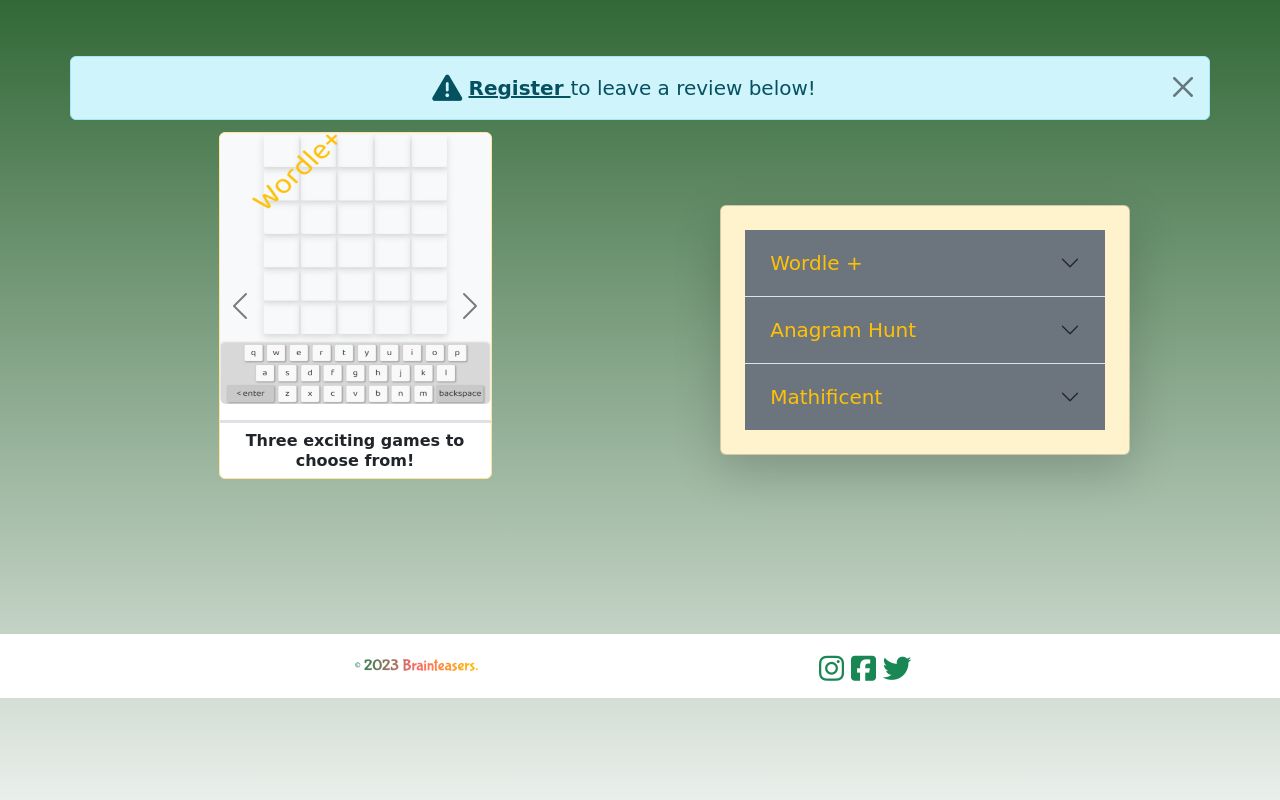
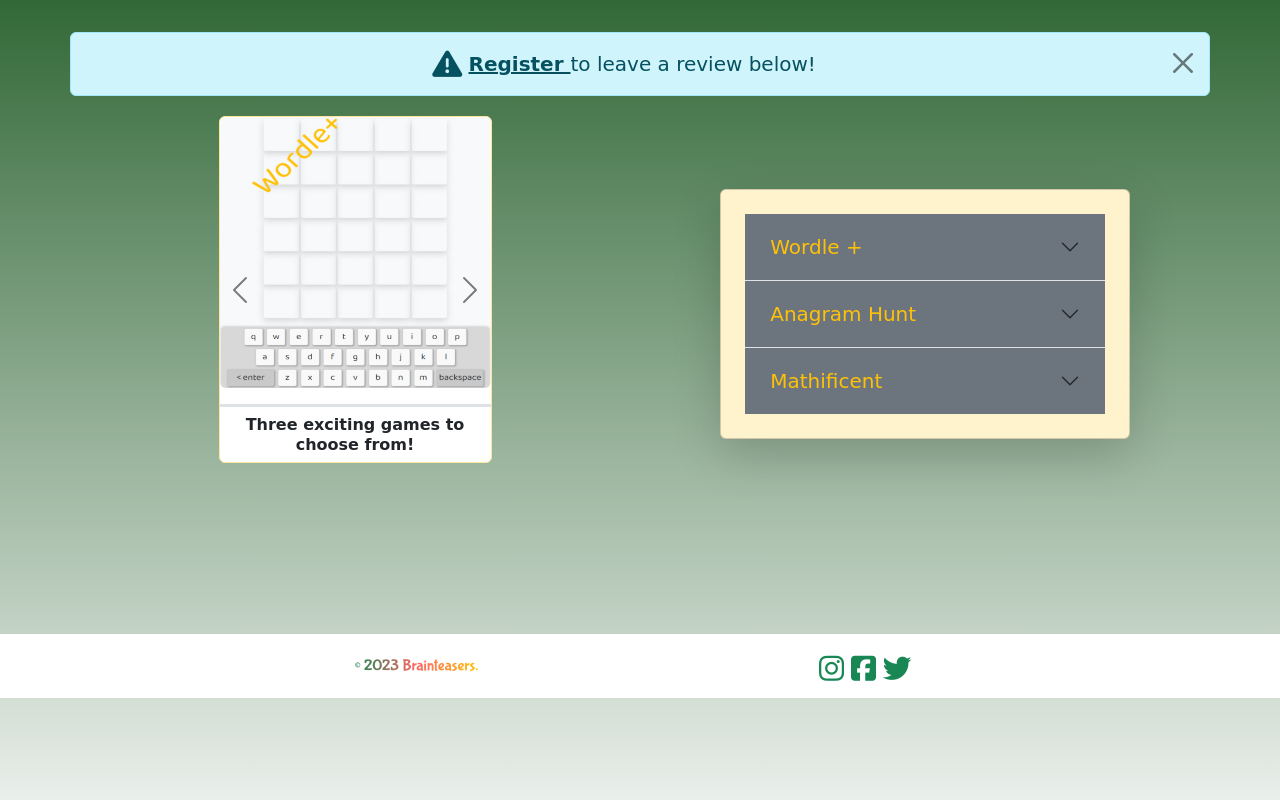
Before and after one commit to Ubuntufoo/BrainTeasersSite, a Django app: page / in a window 1280 px wide. Shown: the part 102-902 px from the top of the page. Run offline with Django 4.2, Linux system fonts and the light colour scheme; some libraries are stand-ins or nearby versions; some web fonts are replaced.

Commit message:
Update home.html row mb-3 mt-4

```diff
--- a/templates/home.html
+++ b/templates/home.html
@@ -10,7 +10,7 @@
 <main class="py-2">
   <div class="sticky-top" style="height: 60px;">
   {% if not user.is_authenticated %}
-    <div id="alertDiv" class="d-none my-5 container mx-auto alert alert-info alert-dismissible fade show text-center fs-5 text-nowrap" role="alert">
+    <div id="alertDiv" class="d-none my-4 container mx-auto alert alert-info alert-dismissible fade show text-center fs-5 text-nowrap" role="alert">
       <i class="fa-solid fa-triangle-exclamation fa-xl"></i>
       <a href="{% url 'account_signup' %}" class="alert-link"> Register </a> to leave a review below!
       <button type="button" class="btn-close" data-bs-dismiss="alert" aria-label="Close"></button>
@@ -32,7 +32,7 @@
     <div class="display-6 text-danger text-center d-md-inline-block">to the test!</div>
   </section> {% endcomment %}
   <section class="container">
-    <div class="row my-3 align-items-center justify-content-center">
+    <div class="row mb-3 mt-4 align-items-center justify-content-center">
       <div class="col">
         <div id="carouselOfGames" class="carousel carousel-dark card slide carousel-fade mx-auto w-50 border border-warning-subtle">
           <div class="carousel-inner rounded">
```
